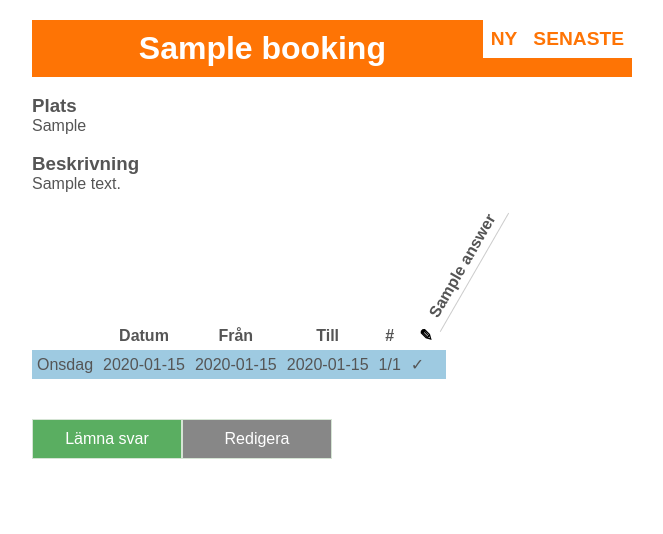
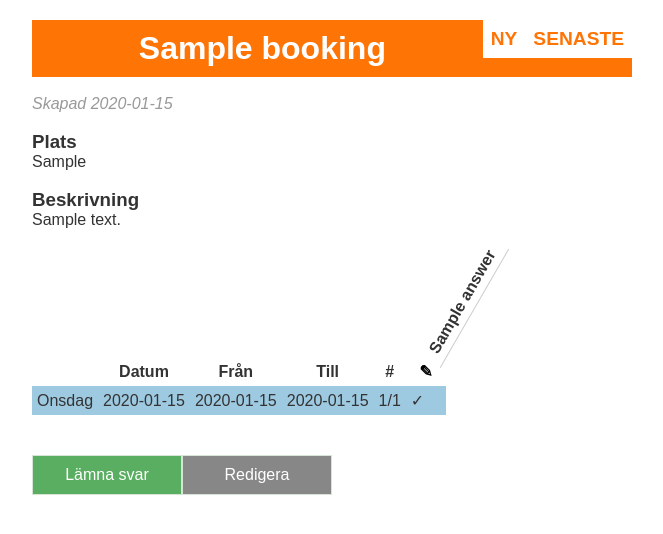
Before and after one commit to Asplund-Samuelsson/book, a Flask app: page /show/1 in a window 1280 px wide. Shown: the top 534 px of the page, without its empty margins (308-971 px from the left). Run offline with Flask 3, Linux system fonts and the light colour scheme; tables that the repository leaves empty hold one stand-in row (values such as "Sample post").

Commit message:
Refine presentation of bookings

```diff
--- a/static/styles.css
+++ b/static/styles.css
@@ -7,7 +7,7 @@
 body{
 	font-family: sans-serif;
 	min-height: 100%;
-	color: #555;
+	color: #333;
 	width:  600px;
 	margin: 0 auto;
 	padding-top: 20px;
@@ -18,6 +18,10 @@ h1{
 	background: #fe7405;
 	padding: 10px;
 	color:  #fff;
+}
+
+.timestamp {
+	color: #999;
 }
 
 form{
@@ -105,7 +109,8 @@ button:active{
 .booking {
 	padding: 10px;
 	margin: 5px;
-	background-color: #f3f3f3
+	background-color: #f3f3f3;
+	color: #333;
 }
 
 .alert {
--- a/templates/index.html
+++ b/templates/index.html
@@ -7,7 +7,7 @@
   <a style="text-decoration: none; color: black;" href="{{ url_for('show', booking_id=booking['booking_id']) }}">
     <div class='booking'>
       <h3>{{ booking['title'] }}</h3>
-      <p><i>{{ booking['time_created'] }}</i></p>
+      <p class="timestamp"><i>{{ booking['time_created'] }}</i></p>
       <p>{{ booking['description'] }}</p>
     </div>
   </a>
--- a/templates/show.html
+++ b/templates/show.html
@@ -2,6 +2,8 @@
 
 {% block content %}
     <h1>{% block title %} {{ booking['title']}} {% endblock %}</h1>
+    <br>
+    <p class="timestamp"><i>Skapad {{ booking['time_created']|replace('T', ' ') }}</i></p>
     <br>
     <h3>Plats</h3>
     <p>{{ booking['location'] }}</p>
```
